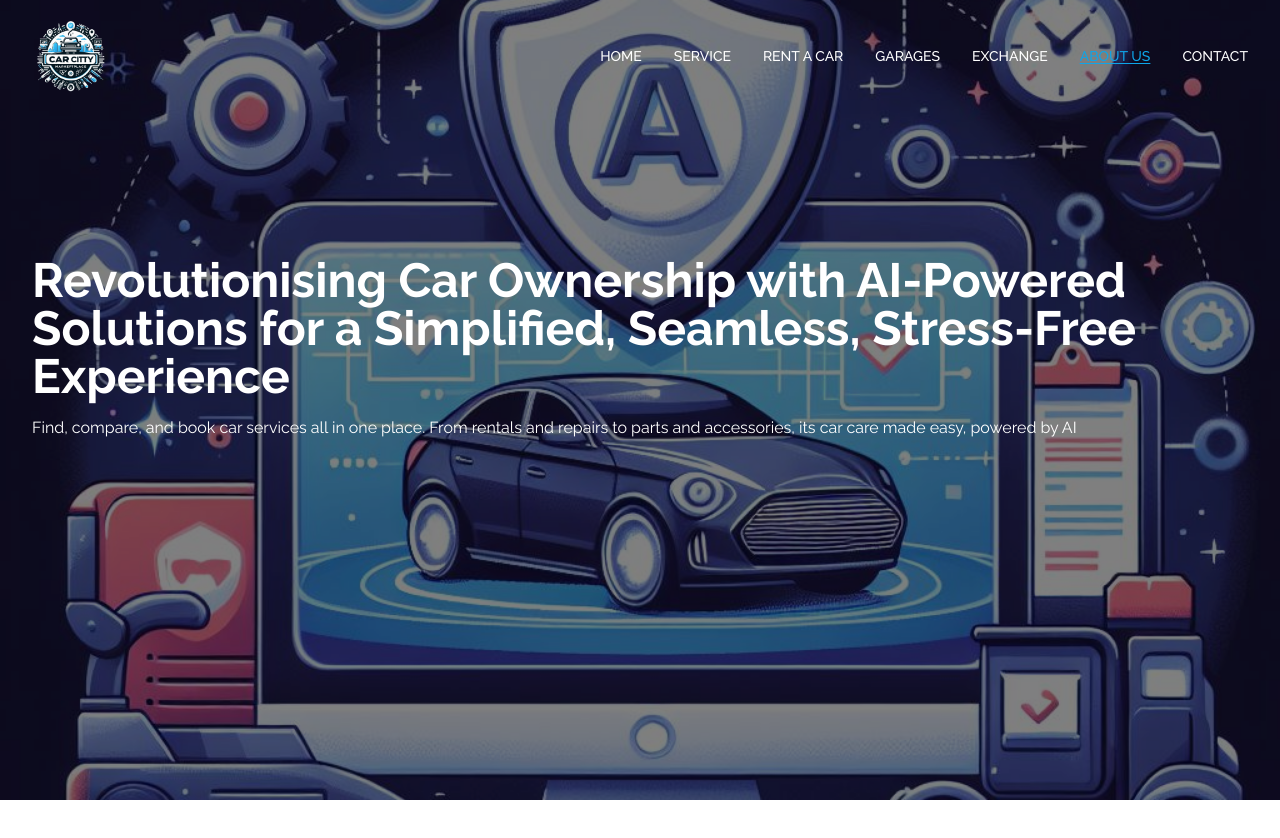
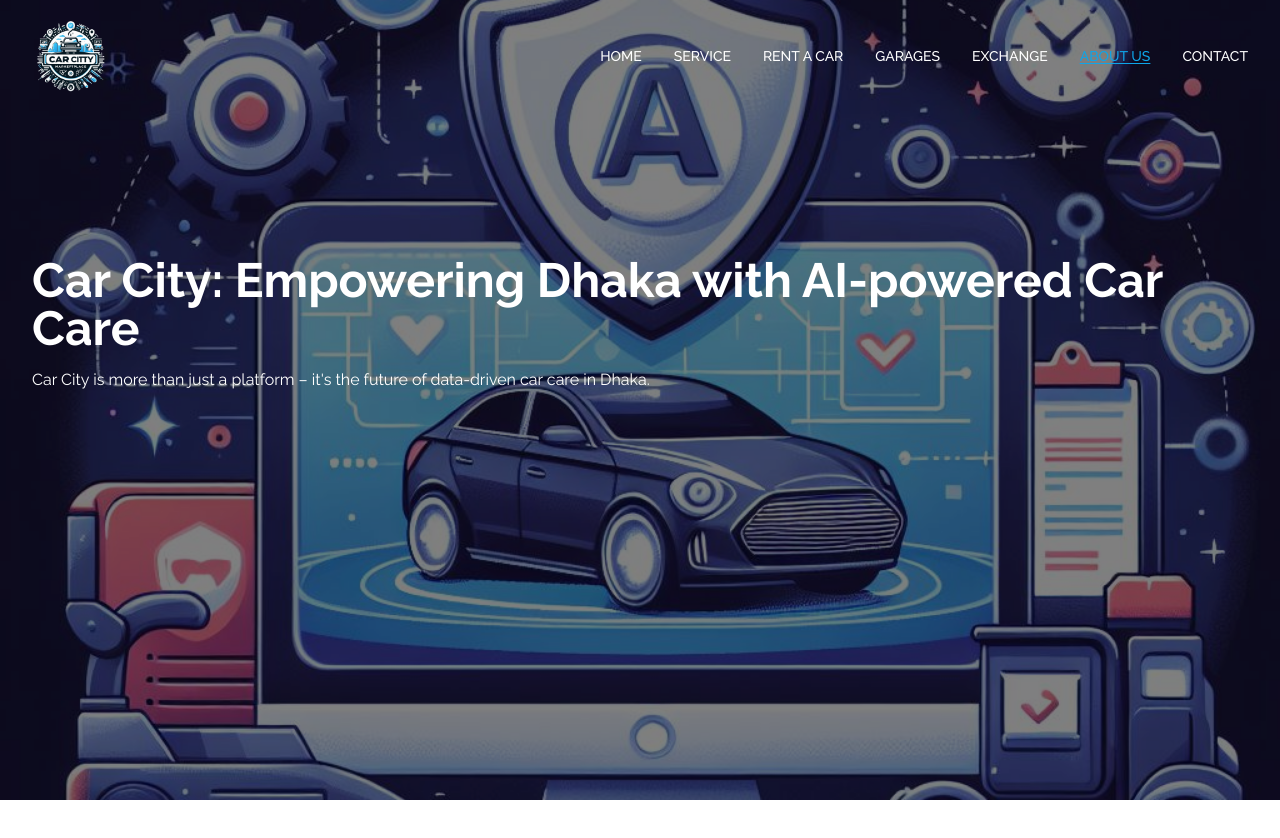
Before and after one commit to rabius-sunny/car-city, a Next.js app: page /about-us in a window 1280 px wide. Shown: the top 838 px of the page. Built offline with nearby package versions, Linux system fonts and the light colour scheme.

Commit message:
update: about us hero text

```diff
--- a/app/about-us/page.tsx
+++ b/app/about-us/page.tsx
@@ -16,13 +16,11 @@ export default function AboutUs() {
       </div>
       <Container className='z-10 mt-[5vh] sm:mt-[10vh] lg:mt-[20vh]'>
         <h1 className='text-center text-2xl font-semibold text-white sm:text-3xl md:text-start md:font-bold lg:text-5xl'>
-          Revolutionising Car Ownership with AI-Powered Solutions for a
-          Simplified, Seamless, Stress-Free Experience
+          Car City: Empowering Dhaka with AI-powered Car Care
         </h1>
         <p className='mt-4 text-center text-white md:text-start'>
-          Find, compare, and book car services all in one place. From rentals
-          and repairs to parts and accessories, its car care made easy, powered
-          by AI
+          Car City is more than just a platform – it's the future of data-driven
+          car care in Dhaka.
         </p>
       </Container>
     </div>
```
